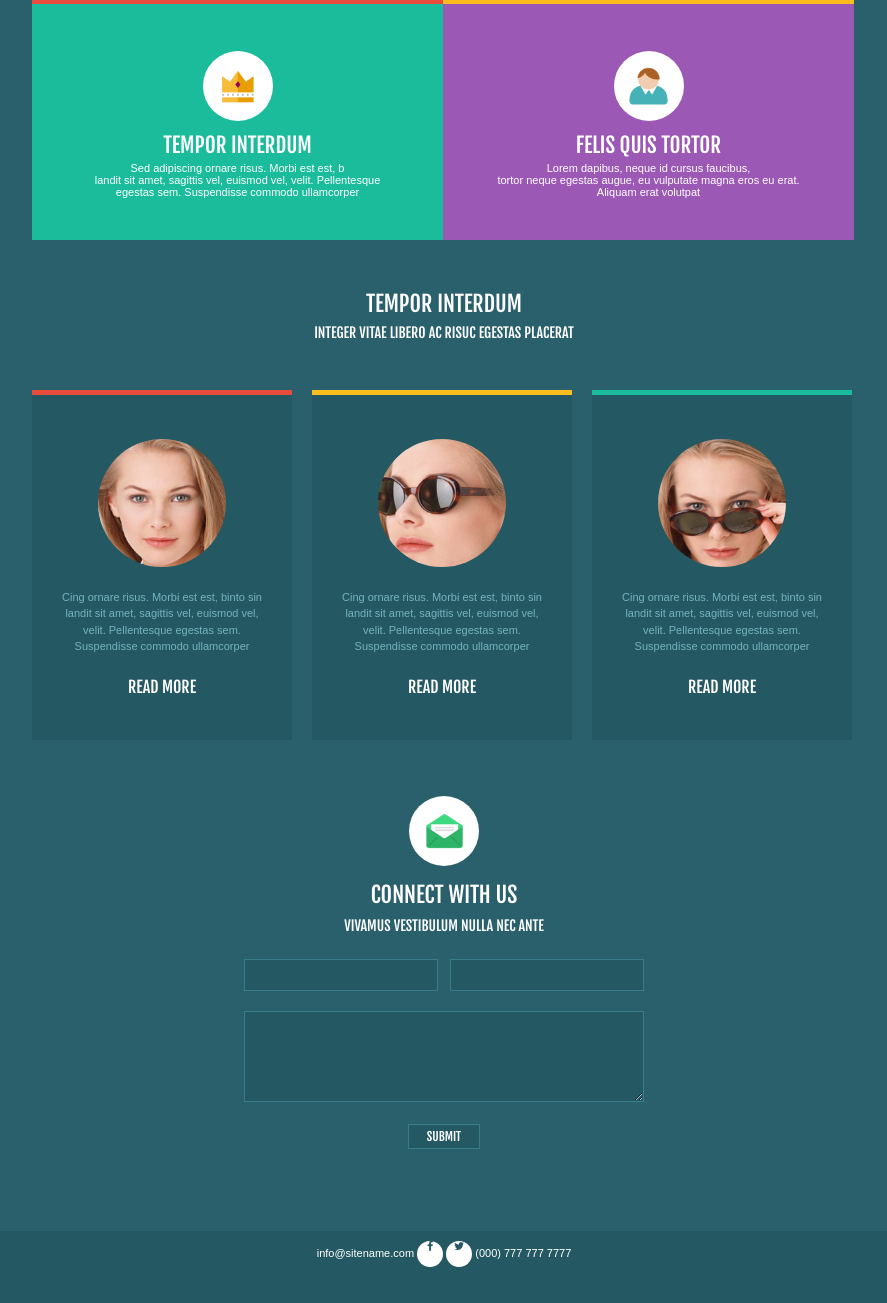
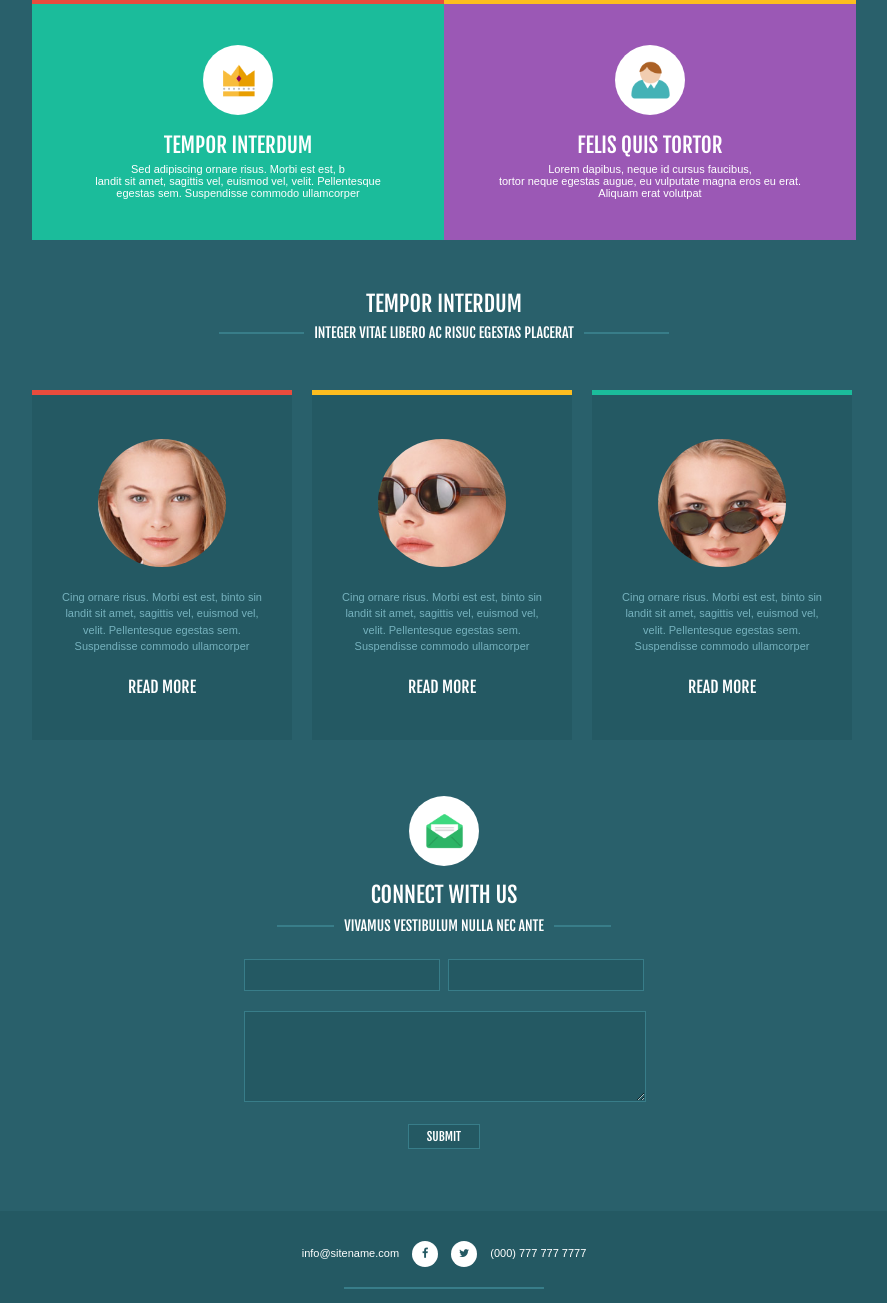
Before and after one commit to AndreyIgn/HTML-CSS, a plain HTML site: page index.html in a window 1280 px wide. Shown: the part 597-1900 px from the top of the page, without its empty margins (196-1083 px from the left). Drawn offline with Linux system fonts and the light colour scheme.

Commit message:
Css&Html sources reformated. Row1 table replaced with ul.

```diff
--- a/css/site.css
+++ b/css/site.css
@@ -1,31 +1,16 @@
-/* scale = 1,4232 */
+/* scale = 1, 4232 */
 
-a:link,
-a:visited,
-a:active,
-a:focus,
-a:hover {
+a:link, a:visited, a:active, a:focus, a:hover {
 	color: #fff;
 	text-decoration: none;
 }
-
-h1,
-h2,
-h3,
-h4,
-h5,
-h6,
-a,
-p,
-ul,
-li {
+h1, h2, h3, h4, h5, h6, a, p, ul, li {
 	border: 0;
 	margin: 0;
 	padding: 0;
 	font-size: 100%;
 	list-style-type: none;
 }
-
 body {
 	font-family: 'Fjalla One', sans-serif;
 	color: #fff;
@@ -35,21 +20,18 @@ body {
 	background-color: #29606b;
 	margin: 0;
 }
-
 .main-container {
 	width: 824px;
 	margin: 0 auto;
 	text-align: center;
 	min-height: 100%;
 }
-
 .main-container:after {
 	content: "";
 	display: block;
 }
 
 /* menu */
-
 .menu {
 	width: inherit;
 	height: 56px;
@@ -58,72 +40,47 @@ body {
 	border-style: solid;
 	border-width: 0 1px 1px 1px;
 }
-
 .menu .title {
 	float: left;
 	font-size: 18px;
 	margin-left: 20px;
 	margin-top: 18px;
 }
-
 .menu .navigation {
 	font-size: 13px;
 	float: right;
 	padding-right: 6px;
 	margin-top: 21px;
 }
-
 .navigation ul {
 	list-style-type: none;
 	margin: 0 20px;
 }
-
 .navigation li {
 	float: left;
 	margin: 0 0 0 23px;
 }
 
-/* banner */
-
-.banner {
-	/*height: 214px;*/
-	text-align: center;
-	padding-top: 96px;
-	text-transform: uppercase;
-}
-
-.banner h1 {
-	font-size: 29px;
-}
-
-.banner h2 {
-	font-size: 22px;
-    margin-top: 10px;
-}
-
+/* common */
 .btn {
 	text-transform: uppercase;
 }
-
-.banner .btn {
-	margin-top: 24px;
-	font-size: 14px;
-}
-
 .row-header {
 	clear: both;
 	font-size: 22px;
 	text-transform: uppercase;
 }
-
 .row-header2 {
 	clear: both;
 	font-size: 14px;
 	text-transform: uppercase;
 }
+.line {
+	border: solid 2px #387d89;
+	border-width: 2px 0 0 0;
+}
 
 /* icons */
-
 .icon {
 	margin: 0 auto;
 	content: "";
@@ -136,103 +93,106 @@ body {
 	background-repeat: no-repeat;
 	background-position: center center;
 }
-
 .icon-chat {
 	background-image: url('../img/chat.png');
 }
-
 .icon-crown {
 	background-image: url('../img/crown.png');
 }
-
 .icon-pencil {
 	background-image: url('../img/pencil.png');
 }
-
 .icon-user {
 	background-image: url('../img/user.png');
 }
-
 .icon-mail {
 	background-image: url('../img/mail.png');
 }
 
+/* colors */
 .red {
 	background-color: #e84c3d;
 }
-
 .orange {
 	background-color: #fdbd1f;
 }
-
 .emerald {
 	background-color: #1bbc9b;
 }
-
 .pink {
 	background-color: #9b58b5;
 }
-
 .item-text {
 	font-family: 'Source Sans Pro', sans-serif;
 	font-size: 11px;
 	text-align: center;
 }
 
+/* banner */
+.banner {
+	text-align: center;
+	padding-top: 96px;
+	text-transform: uppercase;
+}
+.banner h1 {
+	font-size: 29px;
+}
+.banner h2 {
+	font-size: 22px;
+	margin-top: 10px;
+}
+.banner .btn {
+	margin-top: 24px;
+	font-size: 14px;
+}
+
 /* row1 */
-
 .row1 {
 	margin-top: 98px;
+	height: 472px;
 }
-
-.row1 table {
-	border-spacing: 0;
+.row1 li {
+	display: table;
+	width: 50%;
+	height: 236px;
+	float: left;
 }
-
-.row1 td {
+.row1 li:last-of-type {
+	clear: right;
+}
+.row1-item {
 	display: table-cell;
 	vertical-align: middle;
-	margin: 0;
-	padding: 0;
-	width: 411px;
-	height: 236px;
 }
-
-.row1-item {
-	margin-top: 10px;
-}
-
 .row1 .item-header {
-	margin-top: 0.5em;
+	margin-top: 0.8em;
 	font-family: 'Fjalla One', sans-serif;
 	font-size: 21px;
 	text-transform: uppercase;
 }
-
 .row1 .item-text {
-	margin: 0.4em auto;
+	margin-top: 0.4em;
 }
 
-
-
 /* row2 */
-
 .row2 {
 	padding-top: 50px;
 }
-
 .row2 .row-header2 {
 	margin-top: 7px;
 }
-
+.row2 .row-header2 .line {
+	display: inline-block;
+	margin: 0 0.5em;
+	margin-bottom: 0.3em;
+	width: 85px;
+}
 .row2-items {
 	margin-top: 49px;
 }
-
 .row2-items .span {
 	height: 5px;
 }
-
 .row2 .item-icon {
 	margin: 0 auto;
 	content: "";
@@ -242,35 +202,29 @@ body {
 	background-color: #fff;
 	background-repeat: no-repeat;
 }
-
 .item-icon-user1 {
 	background-image: url('../img/user1.png');
 	background-size: 337px 450px;
 	background-position: -88px -50px;
 }
-
 .item-icon-user2 {
 	background-image: url('../img/user2.png');
 	background-size: 337px 454px;
 	background-position: -89px -58px;
 }
-
 .item-icon-user3 {
 	background-image: url('../img/user3.png');
 	background-size: 286px 382px;
 	background-position: -93px -65px;
 }
-
 .row2 li {
 	float: left;
 	padding-right: 20px;
 }
-
 .row2 li:last-of-type {
 	padding-right: 0;
 	clear: right;
 }
-
 .row2-item {
 	display: table-cell;
 	vertical-align: middle;
@@ -278,7 +232,6 @@ body {
 	height: 345px;
 	width: 260px;
 }
-
 .row2 .item-text {
 	margin: 2em auto;
 	color: #76b2be;
@@ -287,53 +240,51 @@ body {
 }
 
 /* row3 */
-
-
 .row3 {
 	clear: left;
-	height: 435px;
+	height: 415px;
 	width: inherit;
 	padding-top: 56px;
 }
-
 .row3 .row-header {
 	margin-top: 0.7em;
 }
-
 .row3 .row-header2 {
 	margin-top: 0.6em;
 }
-
 .row3 form {
 	margin: 25px auto;
 	width: 400px;
 }
-
+.row3 .row-header2 .line {
+	display: inline-block;
+	margin: 0 0.5em;
+	margin-bottom: 0.3em;
+	width: 57px;
+}
 input, textarea {
 	background-color: #245963;
 	border: solid 1px #387d89;
 }
-
 form .textbox {
 	width: 188px;
 	height: 28px;
+	font-size: 14px;
+	color: #fff;
+	padding-left: 4px;
 }
-
 form .name {
 	float: left;
 }
-
 form .email {
 	float: right;
 }
-
 form .message {
 	clear: both;
 	margin-top: 20px;
 	width: 394px;
 	height: 85px;
 }
-
 form .btn-submit {
 	margin-top: 18px;
 	font-family: 'Fjalla One', sans-serif;
@@ -345,8 +296,6 @@ form .btn-submit {
 }
 
 /* footer */
-
-
 .footer {
 	font-family: 'Source Sans Pro', sans-serif;
 	height: 140px;
@@ -355,7 +304,6 @@ form .btn-submit {
 	font-size: 11px;
 	text-align: center;
 }
-
 @font-face {
 	font-family: 'FontAwesome';
 	src: url('../fonts/fontawesome-webfont.eot?v=4.1.0');
@@ -363,13 +311,17 @@ form .btn-submit {
 	font-weight: normal;
 	font-style: normal;
 }
-
 .contacts {
-	margin-top: 10px;
+	margin-top: 30px;
 	display: inline-block;
 }
-
-
+.contacts span {
+	margin: 0 5px;
+}
+.footer .line {
+	margin: 20px auto;
+	width: 200px;
+}
 .social-icon {
 	width: 26px;
 	height: 26px;
@@ -381,21 +333,19 @@ form .btn-submit {
 	vertical-align: middle;
 	text-align: center;
 }
-
 .social-icon .facebook:before {
 	content: "\f09a";
-    vertical-align: middle;
+	display: inline-block;
+	margin-top: 0.6em;
 }
-
 .social-icon .twitter:before {
 	content: "\f099";
-    vertical-align: middle;
+	display: inline-block;
+	margin-top: 0.6em;
 }
-
 .copyrights {
-	margin-top: 43px;
+	margin-top: 22px;
 }
-
 .gold {
 	color: #fdbd1f;
 }
--- a/index.html
+++ b/index.html
@@ -1,13 +1,11 @@
 <!DOCTYPE html>
 <html>
-
     <head>
         <meta http-equiv="content-type" content="text/html; charset=utf-8">
         <title>Raving Dev</title>
         <link href='http://fonts.googleapis.com/css?family=Fjalla+One' rel='stylesheet' type='text/css'>
         <link rel="stylesheet" href="./css/site.css">
     </head>
-
     <body>
         <div class="main-container">
             <div class="menu">
@@ -31,17 +29,14 @@
                     </ul>
                 </div>
             </div>
-
             <div class="banner">
                 <h1>Cras ornare trist lorem ipsum</h1>
                 <h2>Cusce pellentesque susc</h2>
                 <div class="btn btn-empty"><span>Read more</span></div>
             </div>
-
             <div class="row1">
-            <table>
-                <tr>
-                    <td class="red">
+                <ul>
+                    <li class="red">
                         <div class="row1-item">
                             <div class="icon icon-chat"></div>
                             <div class="item-header">
@@ -53,8 +48,8 @@
                                 <p>Aliquam erat volutpat</p>
                             </div>
                         </div>
-                    </td>
-                    <td class="orange">
+                    </li>
+                    <li class="orange">
                         <div class="row1-item">
                             <div class="icon icon-pencil"></div>
                             <div class="item-header">
@@ -66,16 +61,12 @@
                                 <p>Aliquam erat volutpat</p>
                             </div>
                         </div>
-                    </td>
-                </tr>
-                <tr>
-                    <td class="emerald">
+                    </li>
+                    <li class="emerald">
                         <div class="row1-item">
                             <div class="icon icon-crown"></div>
                             <div class="item-header">
-                                <span>
-                                    Tempor interdum
-                                </span>
+                                <span>Tempor interdum</span>
                             </div>
                             <div class="item-text">
                                 <p>Sed adipiscing ornare risus. Morbi est est, b</p>
@@ -83,14 +74,12 @@
                                 <p>egestas sem. Suspendisse commodo ullamcorper</p>
                             </div>
                         </div>
-                    </td>
-                    <td class="pink">
+                    </li>
+                    <li class="pink">
                         <div class="row1-item">
                             <div class="icon icon-user"></div>
                             <div class="item-header">
-                                <span>
-                                    Felis quis tortor
-                                </span>
+                                <span>Felis quis tortor</span>
                             </div>
                             <div class="item-text">
                                 <p>Lorem dapibus, neque id cursus faucibus,</p>
@@ -98,14 +87,16 @@
                                 <p>Aliquam erat volutpat</p>
                             </div>
                         </div>
-                    </td>
-                </tr>
-            </table>
+                    </li>
+                </ul>
             </div>
-
             <div class="row2">
                 <div class="row-header"><span>Tempor interdum</span></div>
-        	<div class="row-header2"><span>Integer vitae libero ac risuc egestas placerat</span></div>
+                <div class="row-header2">
+                    <span class="line"></span>
+                    <span>Integer vitae libero ac risuc egestas placerat</span>
+                    <span class="line"></span>
+                </div>
                 <ul class="row2-items">
                     <li>
                         <div class="red span"></div>
@@ -151,31 +142,34 @@
                     </li>
                 </ul>
             </div>
-
             <div class="row3">
                 <div class="icon icon-mail"></div>
                 <div class="row-header"><span>Connect with us</span></div>
-            <div class="row-header2"><span>Vivamus vestibulum nulla nec ante</span></div>
-            <form action="javascript:void()" method="post">
+                <div class="row-header2">
+                    <span class="line"></span>
+                    <span>Vivamus vestibulum nulla nec ante</span>
+                    <span class="line"></span>
+                </div>
+                <form action="javascript:void(0);" method="post">
                     <input type="text" name="name" class="textbox name" placeholder="">
-                <input type="email" name="email" class="textbox email" placeholder="">
-                <textarea name="message" placeholder="" class="textbox message"></textarea>
+                    <input type="text" name="email" class="textbox email" placeholder="">
+                    <textarea name="message" rows="5" cols="50" placeholder="" class="textbox message"></textarea>
                     <input type="submit" class="btn-submit" value="Submit">
                 </form>
             </div>
-
         </div>
         <div class="footer">
             <div class="contacts">
-            <span>info@sitename.com</span>
+                <span>info@sitename.com </span>
                 <span class="social-icon">
                 <span class="facebook"></span>
                 </span>
                 <span class="social-icon">
                 <span class="twitter"></span>
                 </span>
-            <span>(000) 777 777 7777</span>
+                <span> (000) 777 777 7777</span>
             </div>
+            <div class="line"></div>
             <div class="copyrights">
                 <span>
                 Copyright(c) website name.
```
Lines whose indentation alone changed are shown as unchanged.
